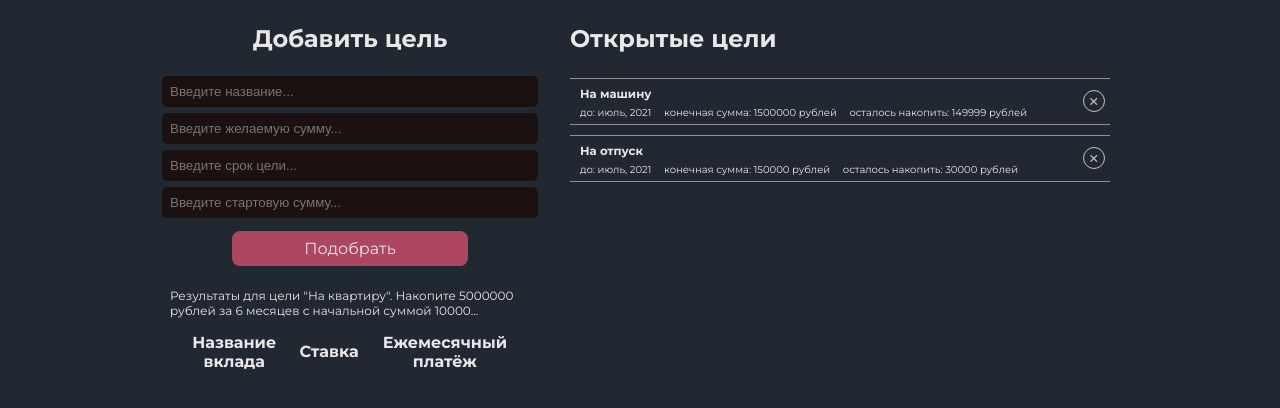
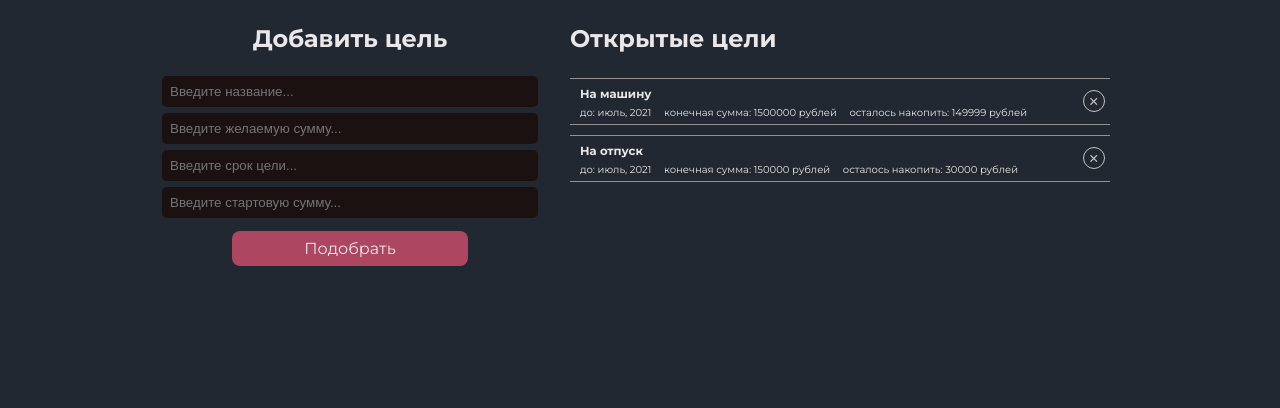
Before and after one commit to hnariman/M4_2, a website built with webpack: page index.html in a window 1280 px wide. Shown: the part 76-484 px from the top of the page. Built offline with nearby package versions, Linux system fonts and the light colour scheme.

Commit message:
delete table

```diff
--- a/index.html
+++ b/index.html
@@ -22,19 +22,6 @@
             <input type="text" placeholder="Введите срок цели..." id="task__term">
             <input type="text" placeholder="Введите стартовую сумму..." id="task__start__sum">
             <a href="#"> Подобрать </a>
-            <section class="show-results">
-                <div>
-                    <p>Результаты для цели "На квартиру". Накопите 5000000 рублей за 6 месяцев с начальной суммой 10000...
-                    </p>
-                </div>
-                <table>
-                    <tr>
-                        <th>Название вклада</th>
-                        <th>Ставка</th>
-                        <th>Ежемесячный платёж</th>
-                    </tr>
-                </table>
-            </section>
         </section>
         <section class="all__goals">
             <h2>Открытые цели</h2>
```
